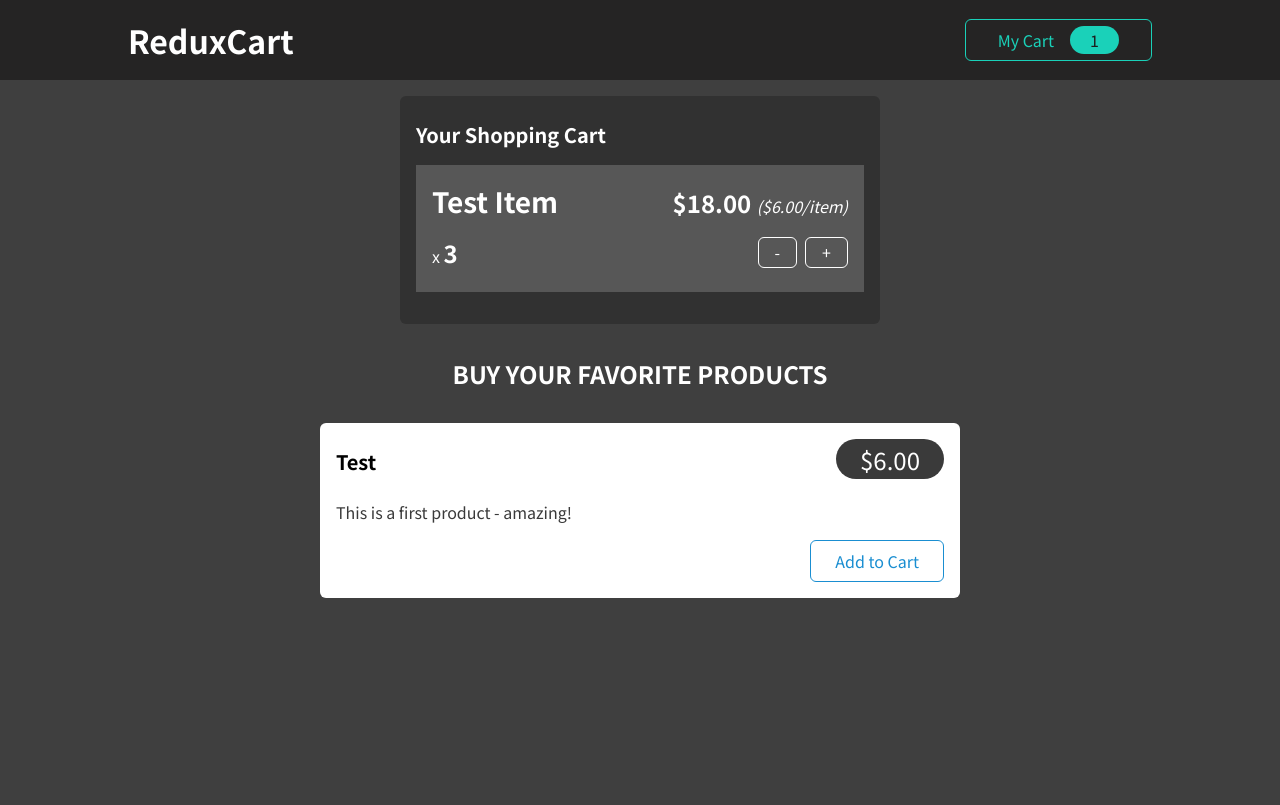
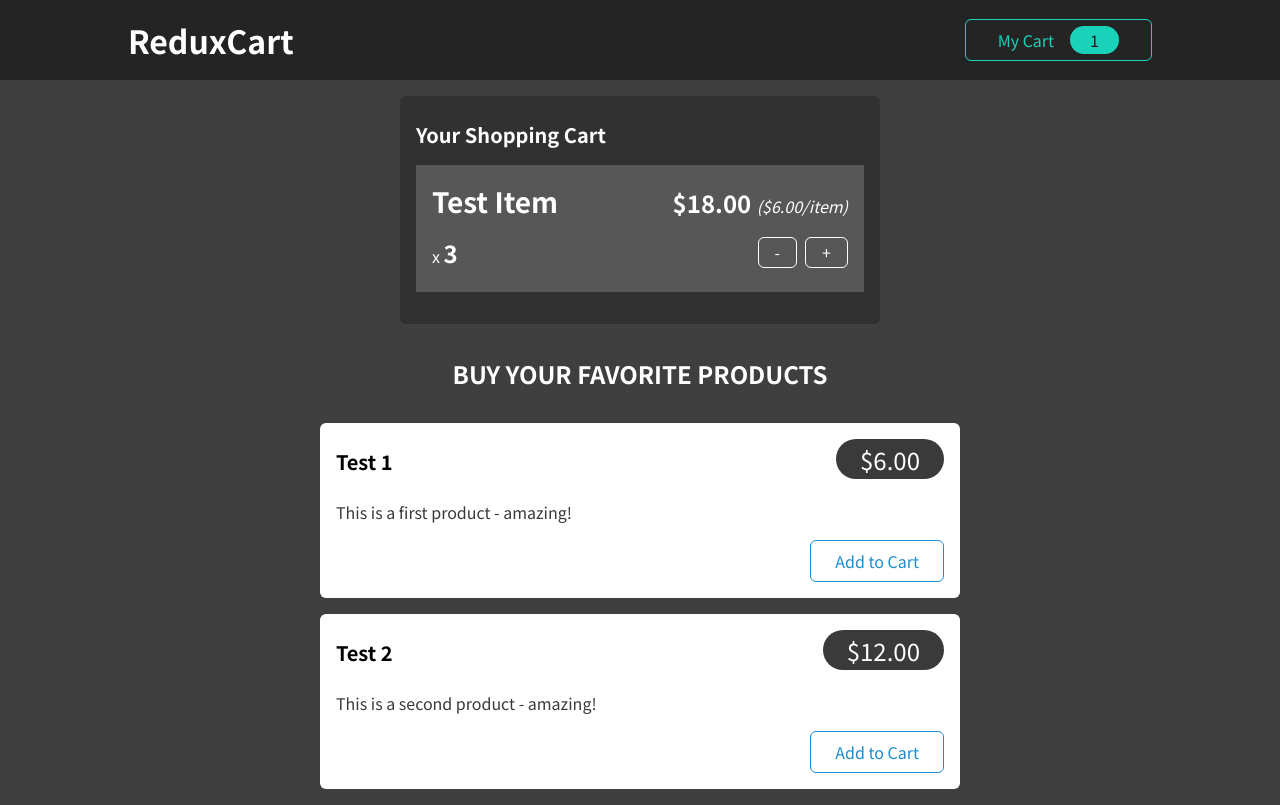
Before and after one commit to Ennier/react-shop, a React (Create React App) app: page / in a window 1280 px wide. Built offline with nearby package versions, Linux system fonts and the light colour scheme.

Commit message:
reformat files

```diff
--- a/src/App.jsx
+++ b/src/App.jsx
@@ -9,8 +9,8 @@ function App() {
 
   return (
     <Layout>
-      {isCartShowed && <Cart />}
-      <Products />
+      {isCartShowed && <Cart/>}
+      <Products/>
     </Layout>
   );
 }
--- a/src/components/Cart/Cart.jsx
+++ b/src/components/Cart/Cart.jsx
@@ -8,7 +8,7 @@ const Cart = (props) => {
       <h2>Your Shopping Cart</h2>
       <ul>
         <CartItem
-          item={{ title: 'Test Item', quantity: 3, total: 18, price: 6 }}
+          item={{title: 'Test Item', quantity: 3, total: 18, price: 6}}
         />
       </ul>
     </Card>
--- a/src/components/Shop/ProductItem.jsx
+++ b/src/components/Shop/ProductItem.jsx
@@ -2,7 +2,7 @@ import Card from '../UI/Card';
 import classes from './ProductItem.module.css';
 
 const ProductItem = (props) => {
-  const { title, price, description } = props;
+  const {title, price, description} = props;
 
   return (
     <li className={classes.item}>
--- a/src/components/Shop/Products.jsx
+++ b/src/components/Shop/Products.jsx
@@ -7,9 +7,14 @@ const Products = (props) => {
       <h2>Buy your favorite products</h2>
       <ul>
         <ProductItem
-          title='Test'
+          title='Test 1'
           price={6}
           description='This is a first product - amazing!'
+        />
+        <ProductItem
+          title='Test 2'
+          price={12}
+          description='This is a second product - amazing!'
         />
       </ul>
     </section>
--- a/src/store/index.js
+++ b/src/store/index.js
@@ -1,11 +1,11 @@
-import { configureStore } from "@reduxjs/toolkit";
+import {configureStore} from "@reduxjs/toolkit";
 
-import showCartSlice from "./cartToggle";
+import toggleCartSlice from "./cartToggle";
 
 const store = configureStore({
-    reducer: {
-        toggleCart: showCartSlice.reducer,
-    }
+  reducer: {
+    toggleCart: toggleCartSlice.reducer,
+  }
 });
 
 export default store;
```
Also changed, not shown: src/store/cartItems.js (added, +23 -0 lines), src/store/cartToggle.js (indentation only).
